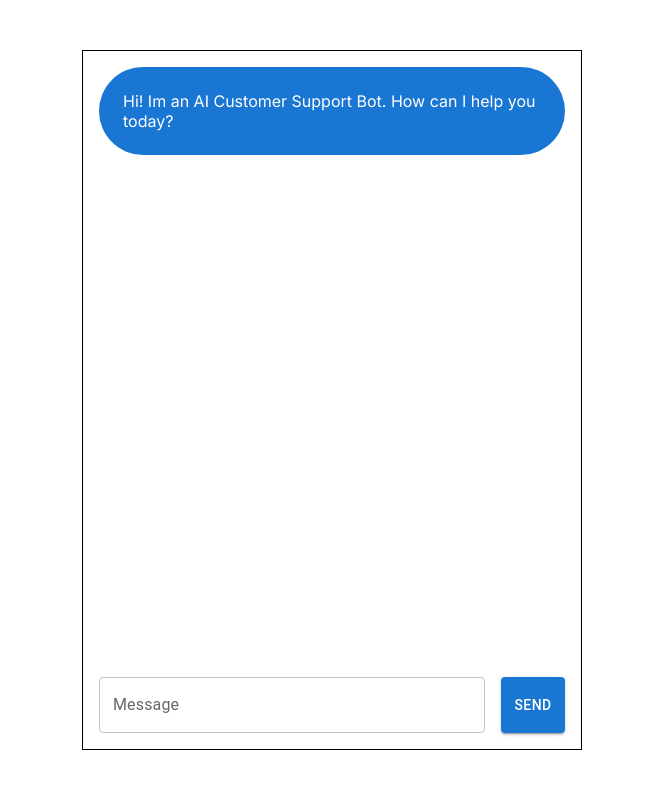
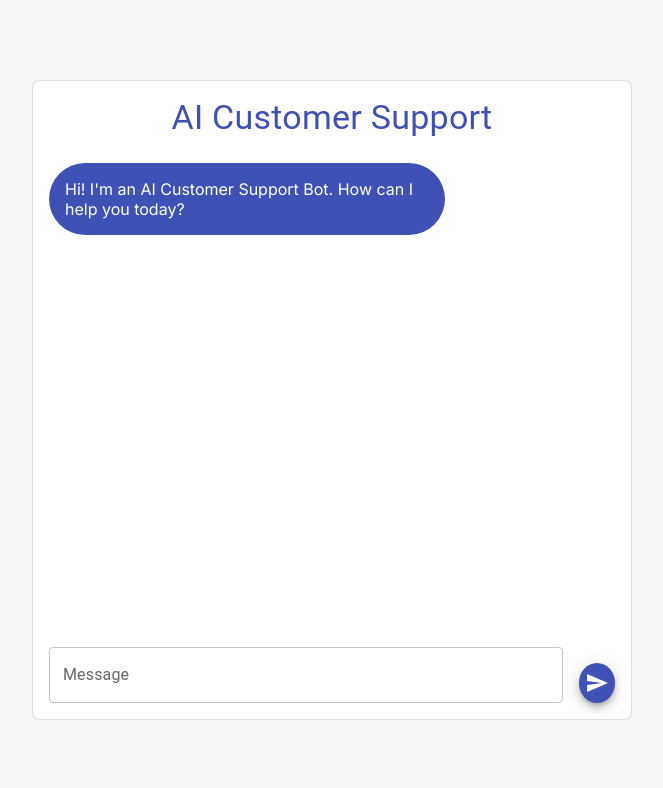
Before and after one commit to Abhishekingle662/AI_Assistant, a Next.js app: page / in a window 1280 px wide. Shown: the top 788 px of the page, without its empty margins (308-971 px from the left). Built offline with nearby package versions, Linux system fonts and the light colour scheme.

Commit message:
UI update

```diff
--- a/app/page.js
+++ b/app/page.js
@@ -1,16 +1,180 @@
+// 'use client'
+// import { Box, Button, Stack, TextField } from '@mui/material'
+// import { useState } from 'react'
+
+// export default function Home() {
+//     const [messages, setMessages] = useState([
+//         {
+//             role: 'assistant',
+//             content: "Hi! Im an AI Customer Support Bot. How can I help you today?",
+//         },
+//     ])
+//     const [message, setMessage] = useState('')
+//     const [isLoading, setIsLoading] = useState(false)
+
+//     const sendMessage = async () => {
+//         if (!message.trim() || isLoading) return;
+//         setIsLoading(true)
+
+//         setMessage('')
+//         setMessages((messages) => [
+//             ...messages,
+//             { role: 'user', content: message },
+//             { role: 'assistant', content: '' },
+//         ])
+
+//         try {
+//             const response = await fetch('/api/chat', {
+//                 method: 'POST',
+//                 headers: {
+//                     'Content-Type': 'application/json',
+//                 },
+//                 body: JSON.stringify([...messages, { role: 'user', content: message }]),
+//             })
+
+//             if (!response.ok) {
+//                 throw new Error('Network response was not ok')
+//             }
+
+//             const reader = response.body.getReader()
+//             const decoder = new TextDecoder()
+
+//             while (true) {
+//                 const { done, value } = await reader.read()
+//                 if (done) break
+//                 const text = decoder.decode(value, { stream: true })
+//                 setMessages((messages) => {
+//                     let lastMessage = messages[messages.length - 1]
+//                     let otherMessages = messages.slice(0, messages.length - 1)
+//                     return [
+//                         ...otherMessages,
+//                         { ...lastMessage, content: lastMessage.content + text },
+//                     ]
+//                 })
+//             }
+//         } catch (error) {
+//             console.error('Error:', error)
+//             setMessages((messages) => [
+//                 ...messages,
+//                 { role: 'assistant', content: "I'm sorry, but I encountered an error. Please try again later." },
+//             ])
+//         }
+//         setIsLoading(false)
+//     }
+
+//     const handleKeyPress = (event) => {
+//         if (event.key === 'Enter' && !event.shiftKey) {
+//             event.preventDefault()
+//             sendMessage()
+//         }
+//     }
+
+//     return (
+//         <Box
+//             width="100vw"
+//             height="100vh"
+//             display="flex"
+//             flexDirection="column"
+//             justifyContent="center"
+//             alignItems="center"
+//         >
+//             <Stack
+//                 direction={'column'}
+//                 width="500px"
+//                 height="700px"
+//                 border="1px solid black"
+//                 p={2}
+//                 spacing={3}
+//             >
+//                 <Stack
+//                     direction={'column'}
+//                     spacing={2}
+//                     flexGrow={1}
+//                     overflow="auto"
+//                     maxHeight="100%"
+//                 >
+//                     {messages.map((message, index) => (
+//                         <Box
+//                             key={index}
+//                             display="flex"
+//                             justifyContent={
+//                                 message.role === 'assistant' ? 'flex-start' : 'flex-end'
+//                             }
+//                         >
+//                             <Box
+//                                 bgcolor={
+//                                     message.role === 'assistant'
+//                                         ? 'primary.main'
+//                                         : 'secondary.main'
+//                                 }
+//                                 color="white"
+//                                 borderRadius={16}
+//                                 p={3}
+//                             >
+//                                 {message.content}
+//                             </Box>
+//                         </Box>
+//                     ))}
+//                 </Stack>
+//                 <Stack direction={'row'} spacing={2}>
+//                     <TextField
+//                         label="Message"
+//                         fullWidth
+//                         value={message}
+//                         onChange={(e) => setMessage(e.target.value)}
+//                         onKeyPress={handleKeyPress}
+//                         disabled={isLoading}
+//                     />
+//                     <Button
+//                         variant="contained"
+//                         onClick={sendMessage}
+//                         disabled={isLoading}
+//                     >
+//                         {isLoading ? 'Sending...' : 'Send'}
+//                     </Button>
+//                 </Stack>
+//             </Stack>
+//         </Box>
+//     )
+// }
+
+
+
 'use client'
-import { Box, Button, Stack, TextField } from '@mui/material'
+import { Box, Fab, Stack, TextField, Typography, useMediaQuery } from '@mui/material'
 import { useState } from 'react'
+import { ThemeProvider, createTheme } from '@mui/material/styles'
+import SendIcon from '@mui/icons-material/Send'
+
+const lightTheme = createTheme({
+  palette: {
+    mode: 'light',
+    primary: { main: '#3f51b5' },
+    secondary: { main: '#f50057' },
+    background: { default: '#f5f5f5', paper: '#ffffff' },
+  },
+})
+
+const darkTheme = createTheme({
+  palette: {
+    mode: 'dark',
+    primary: { main: '#90caf9' },
+    secondary: { main: '#f48fb1' },
+    background: { default: '#303030', paper: '#424242' },
+  },
+})
 
 export default function Home() {
     const [messages, setMessages] = useState([
         {
             role: 'assistant',
-            content: "Hi! Im an AI Customer Support Bot. How can I help you today?",
+            content: "Hi! I'm an AI Customer Support Bot. How can I help you today?",
         },
     ])
     const [message, setMessage] = useState('')
     const [isLoading, setIsLoading] = useState(false)
+    const prefersDarkMode = useMediaQuery('(prefers-color-scheme: dark)')
+    const theme = prefersDarkMode ? darkTheme : lightTheme
 
     const sendMessage = async () => {
         if (!message.trim() || isLoading) return;
@@ -70,6 +234,7 @@ export default function Home() {
     }
 
     return (
+        <ThemeProvider theme={theme}>
             <Box
                 width="100vw"
                 height="100vh"
@@ -77,21 +242,28 @@ export default function Home() {
                 flexDirection="column"
                 justifyContent="center"
                 alignItems="center"
+                bgcolor="background.default"
             >
                 <Stack
                     direction={'column'}
-                width="500px"
-                height="700px"
-                border="1px solid black"
+                    width="600px"
+                    height="80vh"
+                    border="1px solid"
+                    borderColor="divider"
+                    borderRadius={2}
                     p={2}
                     spacing={3}
+                    bgcolor="background.paper"
                 >
+                    <Typography variant="h4" align="center" color="primary">
+                        AI Customer Support
+                    </Typography>
                     <Stack
                         direction={'column'}
                         spacing={2}
                         flexGrow={1}
                         overflow="auto"
-                    maxHeight="100%"
+                        maxHeight="calc(100% - 120px)"
                     >
                         {messages.map((message, index) => (
                             <Box
@@ -109,14 +281,15 @@ export default function Home() {
                                     }
                                     color="white"
                                     borderRadius={16}
-                                p={3}
+                                    p={2}
+                                    maxWidth="70%"
                                 >
                                     {message.content}
                                 </Box>
                             </Box>
                         ))}
                     </Stack>
-                <Stack direction={'row'} spacing={2}>
+                    <Stack direction={'row'} spacing={2} alignItems="flex-end">
                         <TextField
                             label="Message"
                             fullWidth
@@ -124,16 +297,20 @@ export default function Home() {
                             onChange={(e) => setMessage(e.target.value)}
                             onKeyPress={handleKeyPress}
                             disabled={isLoading}
+                            multiline
+                            maxRows={4}
                         />
-                    <Button
-                        variant="contained"
+                        <Fab
+                            color="primary"
                             onClick={sendMessage}
                             disabled={isLoading}
+                            size="small"
                         >
-                        {isLoading ? 'Sending...' : 'Send'}
-                    </Button>
+                            <SendIcon />
+                        </Fab>
                     </Stack>
                 </Stack>
             </Box>
+        </ThemeProvider>
     )
 }
--- a/package.json
+++ b/package.json
@@ -11,6 +11,7 @@
   "dependencies": {
     "@emotion/react": "^11.13.0",
     "@emotion/styled": "^11.13.0",
+    "@mui/icons-material": "^5.16.7",
     "@mui/material": "^5.16.7",
     "@vercel/analytics": "^1.3.1",
     "next": "14.2.5",
```
Also changed, not shown: 1 other file (tests, documents, lock files or other folders). Lines whose indentation alone changed are shown as unchanged.
